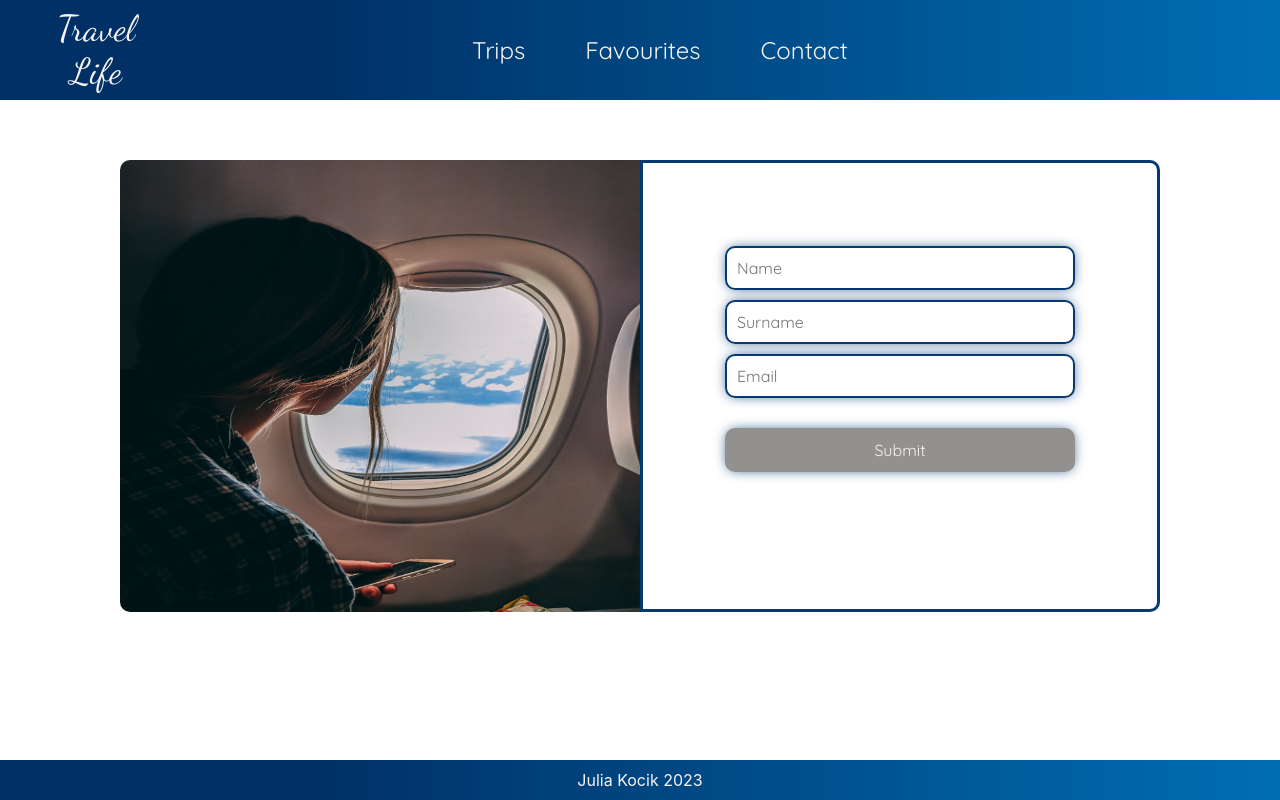
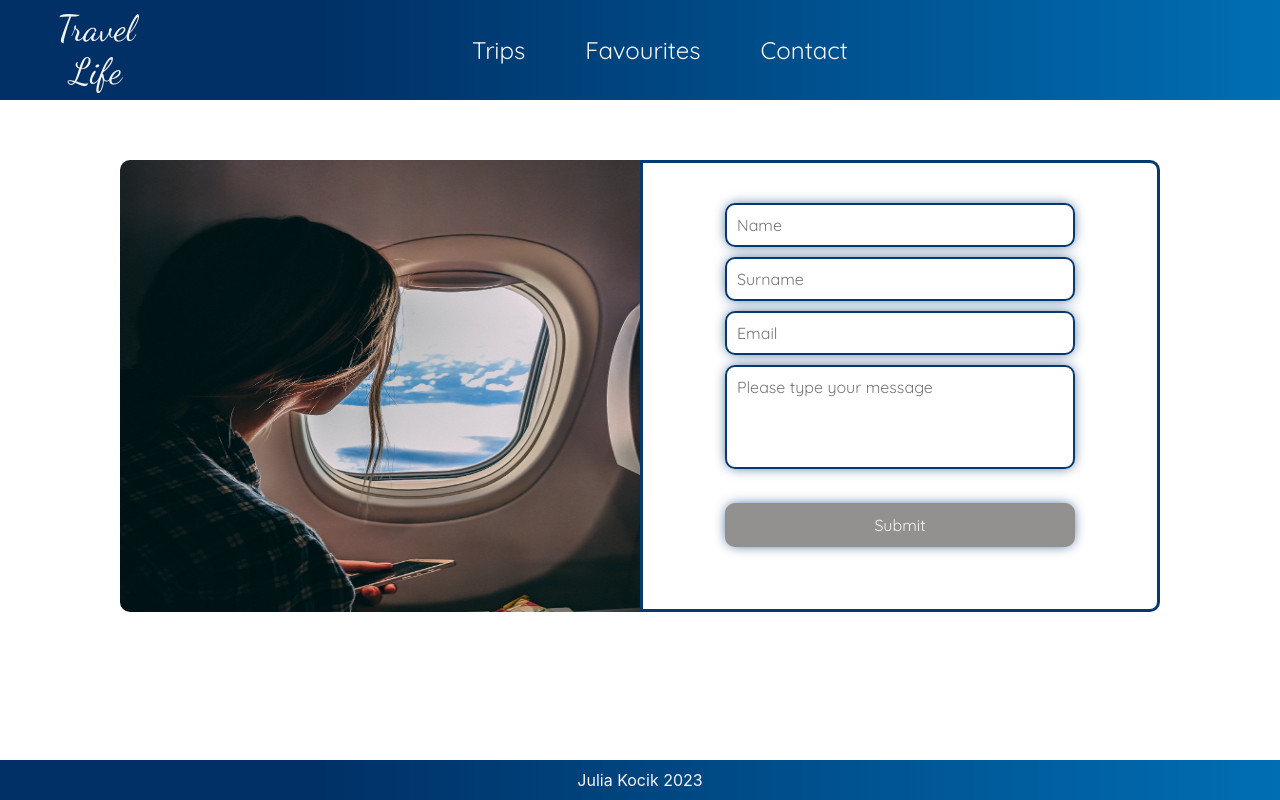
Before and after one commit to julia-kocik/react-travel-agency, a React (Create React App) app: page /contact in a window 1280 px wide. Built offline with nearby package versions, Linux system fonts and the light colour scheme.

Commit message:
Adjust contact by adding message state property

```diff
--- a/src/views/Contact/Contact.scss
+++ b/src/views/Contact/Contact.scss
@@ -27,7 +27,8 @@
         border-bottom-left-radius: 0;
         display: flex;
         justify-content: center;
-        align-items: center;
+        align-items: flex-start;
+        padding-top: 30px;
         .contact_form {
             height: 300px;
             width: 350px;
@@ -36,7 +37,8 @@
                 font-size: 16px;
                 color: $color-blue;
             }
-            input {
+            input,
+            textarea {
                 width: 100%;
                 background-color: transparent;
                 color: $color-blue;
@@ -48,6 +50,7 @@
                 box-shadow: $box-shadow;
                 outline: none;
                 margin-top: 10px;
+                resize: none;
             }
             input[type='submit'] {
                 background-color: $color-blue;
--- a/src/views/Contact/Contact.tsx
+++ b/src/views/Contact/Contact.tsx
@@ -1,4 +1,4 @@
-import React, { useState } from 'react'
+import React, { useEffect, useState } from 'react'
 import Footer from '../../common/Footer/Footer'
 import NavBar from '../../features/NavBar/NavBar'
 import './Contact.scss'
@@ -8,46 +8,62 @@ const Contact = () => {
         name: '',
         surname: '',
         email: '',
+        message: '',
     })
-    const [success, setSuccess] = useState(false);
-    const [disabled, setDisabled] = useState(true);
-    const [hint,setHint] = useState('')
-    const regex = /^[a-zA-Z0-9._-]+@[a-zA-Z0-9.-]+\.[a-zA-Z]{2,}$/;
+    const [success, setSuccess] = useState(false)
+    const [disabled, setDisabled] = useState(true)
+    const [hint, setHint] = useState('')
+    const regex = /^[a-zA-Z0-9._-]+@[a-zA-Z0-9.-]+\.[a-zA-Z]{2,}$/
+    const { name, surname, email, message } = formData
+
+    useEffect(() => {
+        if (!message || !surname || !email || !regex.test(email)) {
+            setDisabled(true)
+        } else {
+            setDisabled(false)
+        }
+    }, [name, surname, email, message])
 
     const handleHint = (targetInput) => {
-        if(!targetInput.value) {
+        const targetInputValue = targetInput.value
+        if (!targetInputValue) {
             setHint(`You ${targetInput.name} field must not be empty`)
+        } else {
+            setHint('')
         }
-        if(targetInput.name==="email" && !regex.test(targetInput.value)) {
-            setHint(`Your email is not valid`)
-        }
-        if(regex.test(targetInput.value)) {
-            setHint('')
+
+        if (targetInput.name === 'email') {
+            const testEmail = regex.test(targetInputValue)
+            if (!testEmail) {
+                setHint(`Your email is not valid`)
+            }
+            if (testEmail) {
+                setHint('')
+            }
         }
     }
 
     const onChangeHandler = (e) => {
         setFormData({ ...formData, [e.target.name]: e.target.value })
         handleHint(e.target)
-        if(name && surname && email && regex.test(email)) {
-            setDisabled(false)
-        }
     }
+
     const onSubmitHandler = (e) => {
         e.preventDefault()
         console.log(formData)
-        setSuccess(true);
+        setSuccess(true)
         setFormData({
             name: '',
             surname: '',
             email: '',
+            message: '',
         })
         setTimeout(() => {
             setSuccess(false)
             setDisabled(true)
-        }, 3000);
+            setHint('')
+        }, 3000)
     }
-    const { name, surname, email } = formData
     return (
         <div>
             <div className="contact_nav_container">
@@ -87,9 +103,29 @@ const Contact = () => {
                                 placeholder="Email"
                             />
                         </div>
-                        <input className={disabled && "disabled"} type="submit" value="Submit" disabled={disabled} />
-                        {success && <h5 className='form_message'>Your message has been successfully sent!</h5>}
-                        <h5 className='form_message'>{hint}</h5>
+                        <div className="form_group">
+                            <label htmlFor="message"></label>
+                            <textarea
+                                name="message"
+                                placeholder="Please type your message"
+                                value={message}
+                                onChange={onChangeHandler}
+                                rows={4}
+                                cols={50}
+                            ></textarea>
+                        </div>
+                        <input
+                            className={disabled ? 'disabled' : ''}
+                            type="submit"
+                            value="Submit"
+                            disabled={disabled}
+                        />
+                        {success && (
+                            <h5 className="form_message">
+                                Your message has been successfully sent!
+                            </h5>
+                        )}
+                        <h5 className="form_message">{hint}</h5>
                     </form>
                 </div>
             </div>
```
